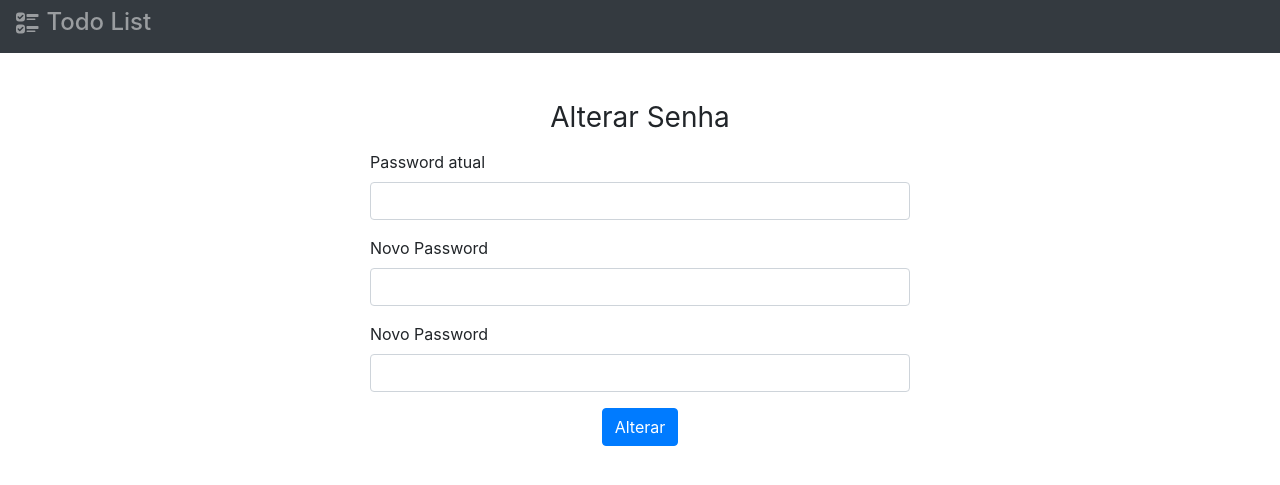
After one commit to alexdominguess/Flask---Todo-List, a Flask app: template templates/mudar_senha.html in a window 1280 px wide. The commit adds this page. Shown: the top 485 px of the page. Run offline with Flask 2, Linux system fonts and the light colour scheme; the template is opened without the code that fills it, so the values that code supplies are empty.

```diff
--- a/flask_app.py
+++ b/flask_app.py
@@ -1,5 +1,5 @@
 from flask import Flask, render_template, request, redirect
-from login_functions import add_acount, login, recupera_senha
+from login_functions import add_acount, login, recupera_senha, alterar_senha
 from db_functions import get_data, update_data
 from send_email import send_email
 
@@ -60,7 +60,10 @@ def recuperar_senha():
             send_email(user_email, subject, msg)
             return render_template ("recuperarsenha.html", message = "Nova senha enviada")
     else:
-        return render_template ("recuperarsenha.html")
+        if user[0] == "":
+            return redirect("/")
+        else:
+            return render_template ("recuperarsenha.html")
 
 
 @app.route("/add_tarefa", methods = ["POST"])
@@ -86,5 +89,21 @@ def delete_tarefa():
     return redirect("todo")
 
 
+@app.route("/mudar_senha", methods = ["GET","POST"])
+def mudar_senha():
+    if request.method == "GET":
+        if user[0] == "":
+            return redirect("/")
+        else:
+            return render_template("mudar_senha.html", user=user[0])
+    else:
+        pwd_atual = request.form.get("password_atual")
+        pwd_novo_1 = request.form.get("novo_password_1")
+        pwd_novo_2 = request.form.get("novo_password_2")
+
+        result = alterar_senha(user[0], pwd_atual, pwd_novo_1, pwd_novo_2)
+        return render_template("mudar_senha.html", user=user[0], message= result)
+
+
 if __name__ == '__main__':
     app.run()
--- a/templates/basetemplate.html
+++ b/templates/basetemplate.html
@@ -29,6 +29,8 @@
 {% block content %}{% endblock %}
 
 {% block end %}
+<script src="https://code.jquery.com/jquery-3.5.1.slim.min.js" integrity="sha384-DfXdz2htPH0lsSSs5nCTpuj/zy4C+OGpamoFVy38MVBnE+IbbVYUew+OrCXaRkfj" crossorigin="anonymous"></script>
+<script src="https://cdn.jsdelivr.net/npm/bootstrap@4.5.3/dist/js/bootstrap.bundle.min.js" integrity="sha384-ho+j7jyWK8fNQe+A12Hb8AhRq26LrZ/JpcUGGOn+Y7RsweNrtN/tE3MoK7ZeZDyx" crossorigin="anonymous"></script>
 </body>
 </html>
 {% endblock  %}
--- a/templates/index.html
+++ b/templates/index.html
@@ -39,6 +39,4 @@
         </div>
     </div>
 
-    <script src="https://code.jquery.com/jquery-3.5.1.slim.min.js" integrity="sha384-DfXdz2htPH0lsSSs5nCTpuj/zy4C+OGpamoFVy38MVBnE+IbbVYUew+OrCXaRkfj" crossorigin="anonymous"></script>
-    <script src="https://cdn.jsdelivr.net/npm/bootstrap@4.5.3/dist/js/bootstrap.bundle.min.js" integrity="sha384-ho+j7jyWK8fNQe+A12Hb8AhRq26LrZ/JpcUGGOn+Y7RsweNrtN/tE3MoK7ZeZDyx" crossorigin="anonymous"></script>
 {% endblock %}
--- /dev/null
+++ b/templates/mudar_senha.html
@@ -0,0 +1,55 @@
+{% extends "basetemplate.html" %}
+{% block nav %}
+    {%if user%}
+    <div class="dropdown">
+        <button class="btn btn btn-dark dropdown-toggle" type="button" id="dropdownMenuButton" data-toggle="dropdown" aria-haspopup="true" aria-expanded="false">
+          {{user}}
+        </button>
+        <div class="dropdown-menu" aria-labelledby="dropdownMenuButton">
+          <a class="dropdown-item" href="/">Sair</a>
+          <a class="dropdown-item" href="/todo">Tarefas</a>
+        </div>
+      </div>
+
+    {%endif%}
+{% endblock %}
+{% block content %}
+<div class="container">
+    <div class="row">
+        <div class="col-3"></div>
+        <div class="col-6">
+            <form class="pt-5" method="POST">
+                <div class="form-group">
+                    <div class="text-center">
+                        <h3 class="h3 mb-3 font-weight-normal">Alterar Senha</h3>
+                    </div>
+                  <label for="formGroupExampleInput">Password atual</label>
+                  <input type="password" name="password_atual" class="form-control" id="formGroupExampleInput" required>
+                </div>
+                <div class="form-group">
+                  <label for="formGroupExampleInput2">Novo Password</label>
+                  <input type="password" name="novo_password_1" class="form-control" id="formGroupExampleInput2" required>
+                </div>
+                <div class="form-group">
+                    <label for="formGroupExampleInput2">Novo Password</label>
+                    <input type="password" name="novo_password_2" class="form-control" id="formGroupExampleInput2" required>
+                </div>
+
+                {%if message%}
+                    <div class="text-center">
+                        <div id = "warning">
+                            {{message}}
+                        </div>
+                    </div>
+                {%endif%}
+
+                <div class="text-center">
+                    <button type="submit" class="btn btn-primary">Alterar</button>
+                </div>
+            </form>
+        </div>
+        <div class="col-3"></div>
+    </div>
+</div>
+
+{% endblock %}
```
Also changed, not shown: login_functions.py (+16 -1 lines), templates/todo.html (+10 -1 lines), data_base.db.
